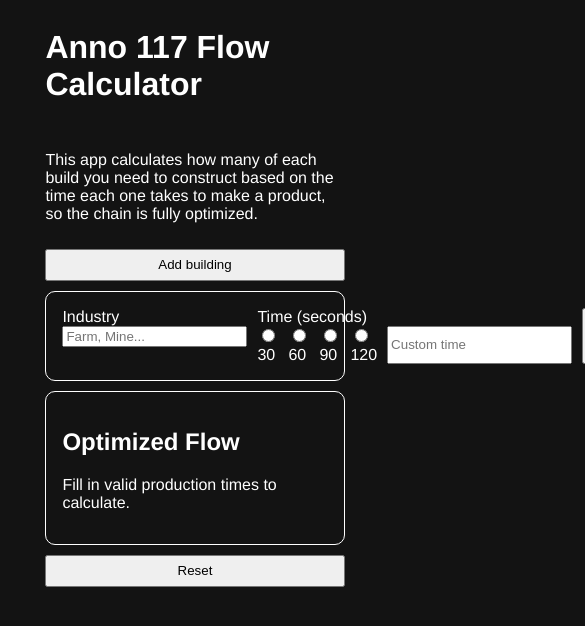
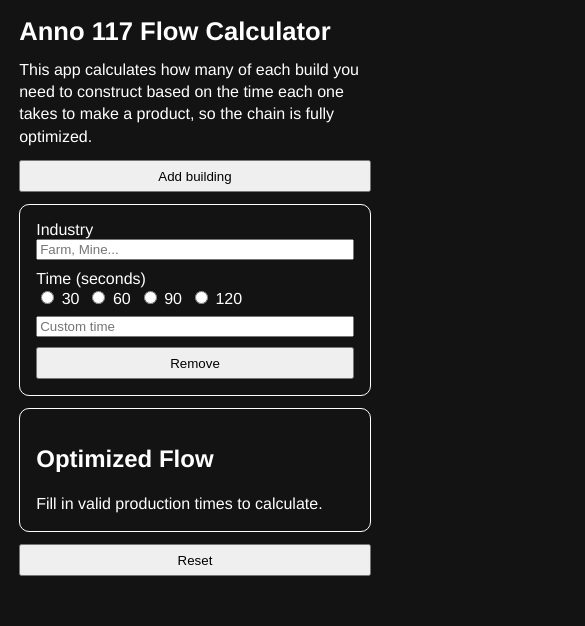
Before and after one commit to gi2k15/Anno-flow, a Vue app: page / in a window 390 px wide. Shown: the top 626 px of the page, 585 px wide, since content can reach past the window. Built offline with nearby package versions, Linux system fonts and the light colour scheme.

Commit message:
Responsive layout

```diff
--- a/src/App.vue
+++ b/src/App.vue
@@ -9,7 +9,7 @@
 <style scoped>
 .main-containter {
   margin: 0 auto;
-  width: 80%;
+  width: min(900px, 92%);
   display: flex;
   flex-direction: column;
   gap: 10px;
@@ -24,6 +24,33 @@
 input {
   height: 2rem;
 }
+
+.action-button {
+  width: fit-content;
+  min-width: 140px;
+}
+
+@media (max-width: 768px) {
+  .main-containter {
+    width: 94%;
+    gap: 12px;
+  }
+
+  h1 {
+    font-size: 1.6rem;
+    line-height: 1.2;
+    margin: 0.5rem 0 0;
+  }
+
+  p {
+    margin: 0;
+    line-height: 1.4;
+  }
+
+  .action-button {
+    width: 100%;
+  }
+}
 </style>
 
 <template>
@@ -32,7 +59,7 @@
     <p>This app calculates how many of each build you need to construct based on the time
       each one takes to make a product, so the chain is fully optimized.
     </p>
-    <input type="button" value="Add building" @click="addBuilding">
+    <input type="button" class="action-button" value="Add building" @click="addBuilding">
     <Building
       v-for="(building, index) in listBuildings"
       :key="index"
@@ -52,7 +79,7 @@
         </li>
       </ul>
     </div>
-    <input type="button" value="Reset" @click="resetBuildings">
+    <input type="button" class="action-button" value="Reset" @click="resetBuildings">
   </div>
 </template>
 
--- a/src/Building.vue
+++ b/src/Building.vue
@@ -1,7 +1,7 @@
 <style scoped>
 .container {
     display: flex;
-    justify-content: space-around;
+    align-items: flex-end;
     gap: 10px;
     border: 1px solid #fff;
     border-radius: 10px;
@@ -11,11 +11,44 @@
 .industry-container {
     display: flex;
     flex-direction: column;
+    flex: 1;
+    min-width: 0;
 }
 
 .radio-container {
-    display: inline-flex;
+    display: flex;
+    flex-wrap: wrap;
+    align-items: center;
     gap: 10px;
+}
+
+.remove-button {
+    width: 200px;
+    height: 2rem;
+    flex-shrink: 0;
+}
+
+#time-custom {
+    width: 120px;
+}
+
+@media (max-width: 768px) {
+    .container {
+        flex-direction: column;
+        align-items: stretch;
+    }
+
+    .radio-container {
+        gap: 8px;
+    }
+
+    #time-custom {
+        width: 100%;
+    }
+
+    .remove-button {
+        width: 100%;
+    }
 }
 </style>
 
@@ -55,7 +88,7 @@
                 >
             </div>
         </div>
-        <input type="button" value="Remove" @click="emit('remove')" style="width: 200px;">
+        <input type="button" class="remove-button" value="Remove" @click="emit('remove')">
     </div>
 </template>
 
```
